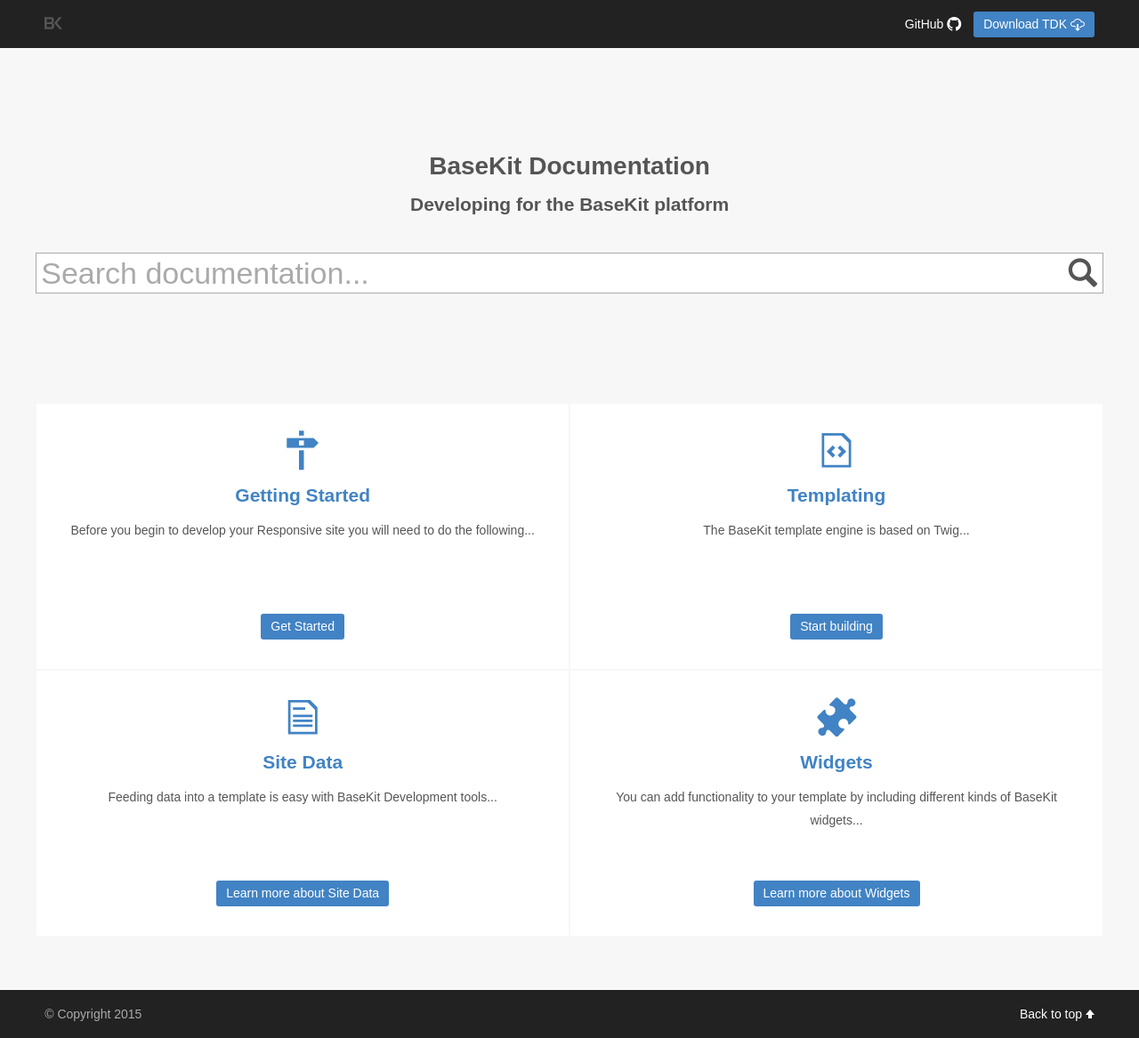
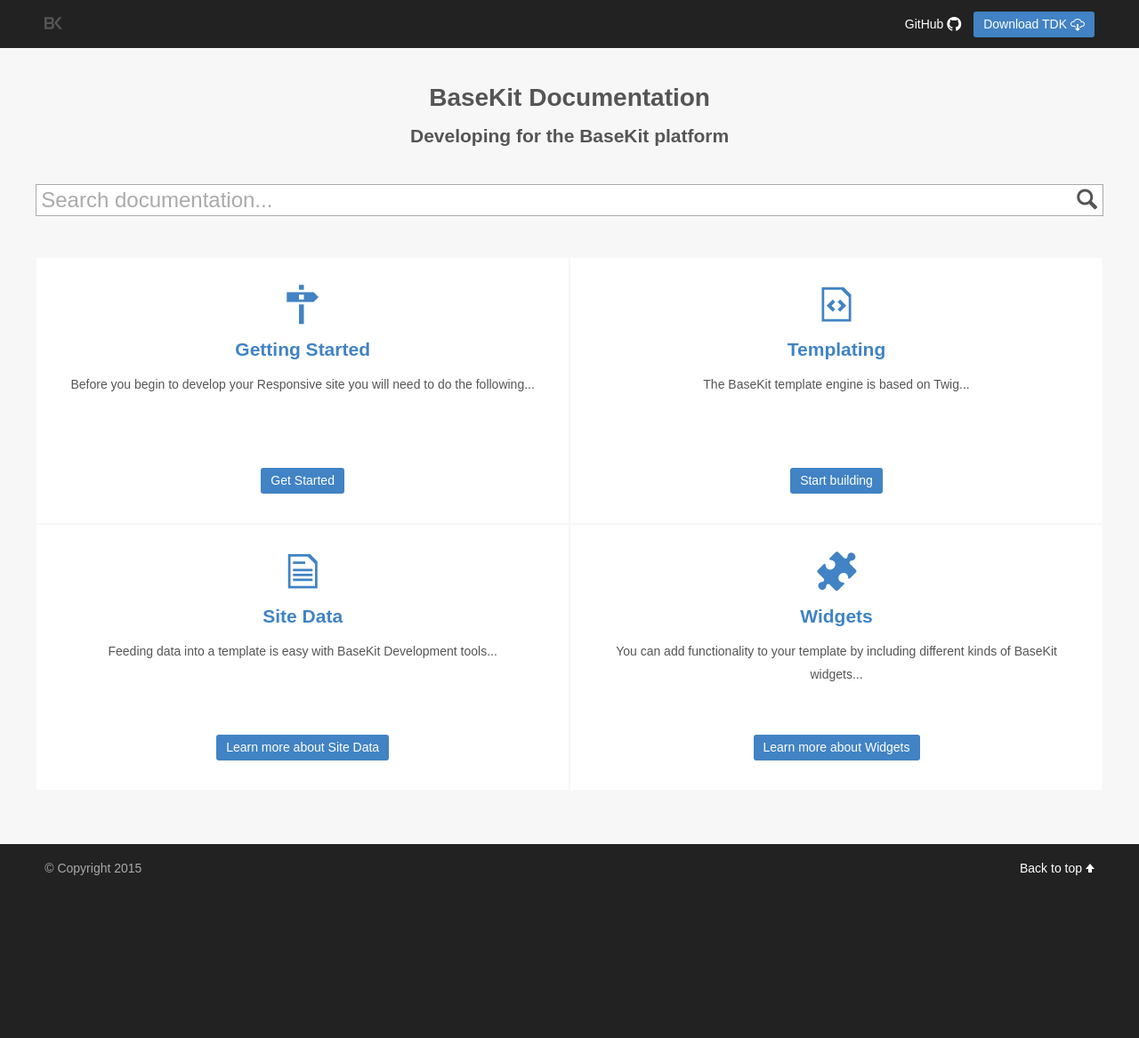
Before and after one commit to rusic/documentation, a Jekyll site: the page built from index.md, in a window 1280 px wide. Shown: the whole page at 89% size. Built offline with Jekyll 4.4.1, drawn with Linux system fonts in a browser that asks for light colours; after the commit the page ends 1003 px from its top, so only the background shows below that.

Commit message:
Changes homepage search sizing

```diff
--- a/_sass/_main.scss
+++ b/_sass/_main.scss
@@ -181,12 +181,12 @@ body {
 	background: darken($light-background, 3%);
 	padding-bottom: 60px;
 	.octicon {
-		font-size: 34px;
+		font-size: 24px;
 	}
 }
 	// Feature header
 	.header--feature {
-		padding: 8% 0;
+		padding: 2% 0;
 		margin-bottom: 20px;
 		h2 {
 			padding-bottom: 3%;
@@ -196,8 +196,8 @@ body {
 			right: 6px;
 		}
 		.search-form {
-			font-size: 34px;
-			line-height: 44px;
+			font-size: 24px;
+			line-height: 34px;
 		}
 	}
 
@@ -462,16 +462,6 @@ h3, legend {
 		}
 	}
 
-	.header--feature {
-		.octicon-search {
-			font-size: 24px;
-		}
-		.search-form {
-			font-size: 24px;
-			line-height: 34px;
-		}
-	}
-
 	.feature-card {
 		width: 100%;
 		min-height: inherit;
```
